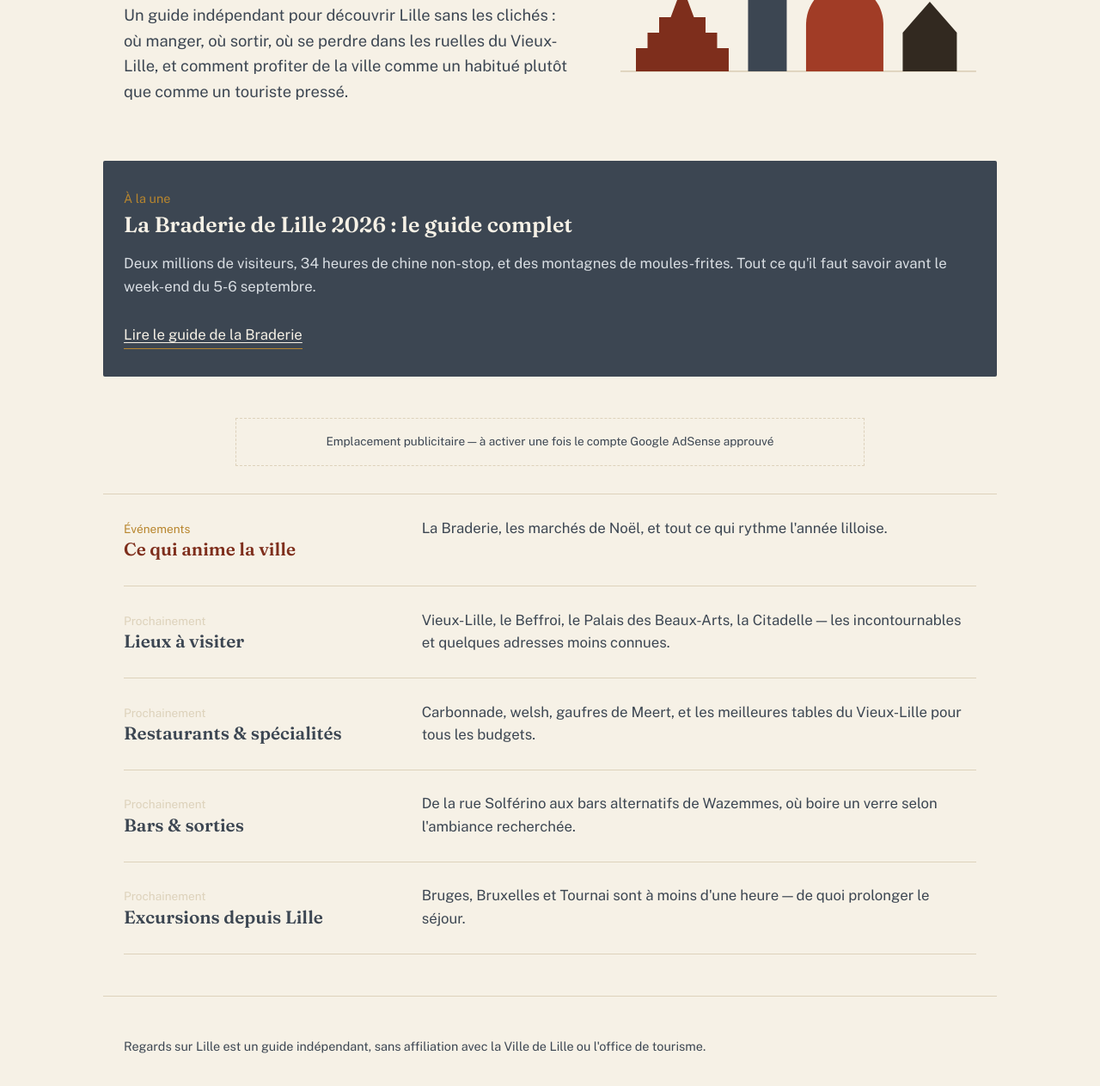
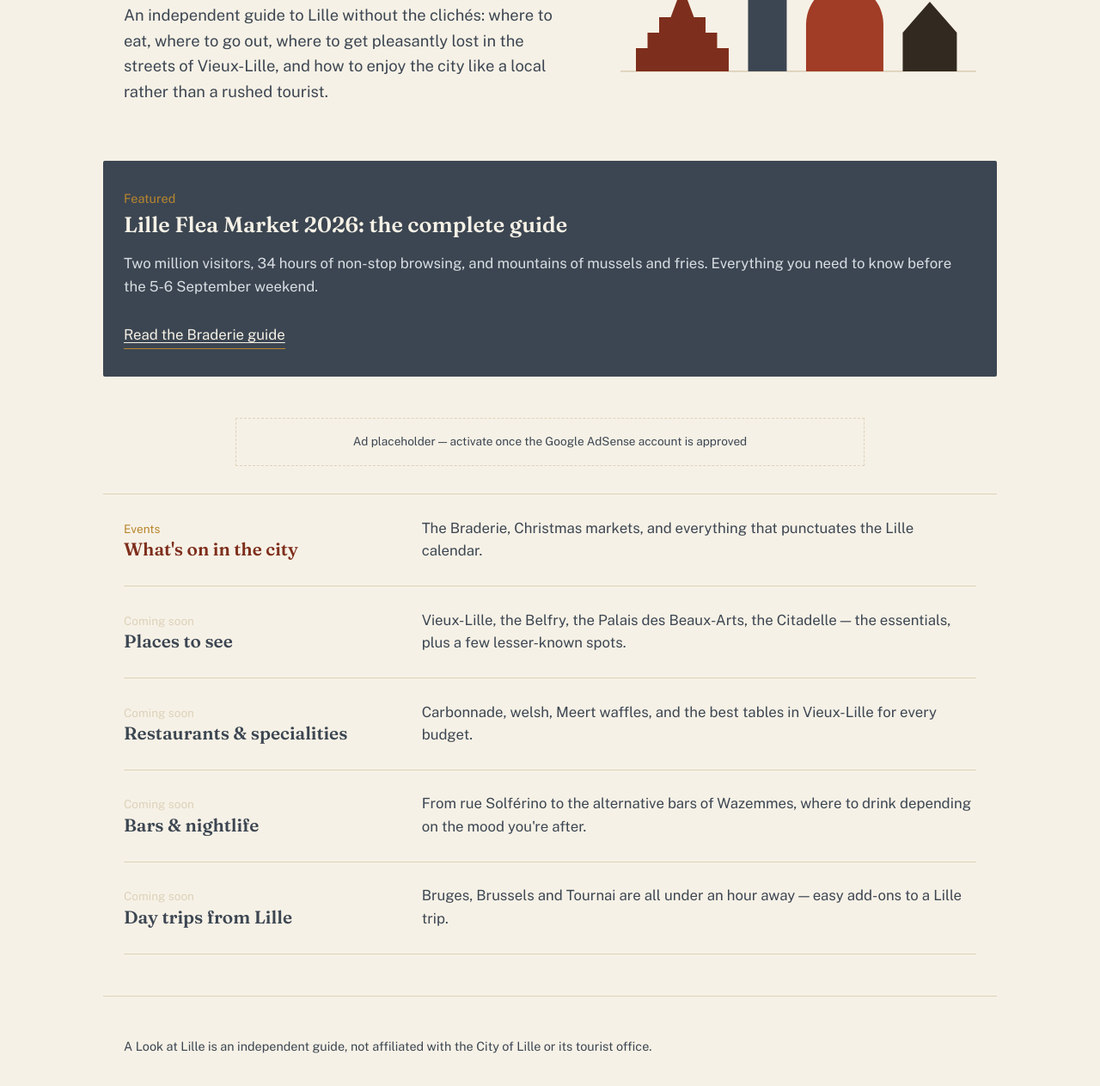
Before and after one commit to FromDescoToATPL/Lille, a plain HTML site: page index.html in a window 1280 px wide. Shown: the part 229-1492 px from the top of the page at 86% size. Drawn offline with nearby package versions, Linux system fonts and the light colour scheme.

Commit message:
Add files via upload

```diff
--- a/index.html
+++ b/index.html
@@ -1,31 +1,31 @@
 <!DOCTYPE html>
-<html lang="fr">
+<html lang="en">
 <head>
 <meta charset="UTF-8">
 <meta name="viewport" content="width=device-width, initial-scale=1.0">
-<title>Regards sur Lille — visiter, sortir, se régaler</title>
-<meta name="description" content="Guide indépendant de Lille pour visiteurs étrangers : lieux à visiter, restaurants, bars, infos pratiques et événements, en français et en anglais.">
+<title>A Look at Lille — see, eat, drink</title>
+<meta name="description" content="An independent guide to Lille for foreign visitors: places to see, restaurants, bars, practical info and events, in French and English.">
 <link rel="preconnect" href="https://fonts.googleapis.com">
 <link rel="preconnect" href="https://fonts.gstatic.com" crossorigin>
 <link href="https://fonts.googleapis.com/css2?family=Fraunces:wght@500;600&family=Public+Sans:wght@400;500;600&display=swap" rel="stylesheet">
-<link rel="stylesheet" href="style.css">
+<link rel="stylesheet" href="/style.css">
 </head>
 <body>
 
 <div class="topbar">
-  <a class="wordmark" href="index.html">Regards sur <em>Lille</em></a>
+  <a class="wordmark" href="/en/">A Look at <em>Lille</em></a>
   <nav class="lang-switch">
-    <a href="index.html">FR</a>
-    <a href="en/index.html">EN</a>
+    <a href="/">FR</a>
+    <a href="/en/">EN</a>
   </nav>
 </div>
 
 <section class="hero">
   <div>
-    <h1>Lille, racontée par quelqu'un qui y vit.</h1>
-    <p class="lede">Un guide indépendant pour découvrir Lille sans les clichés : où manger, où sortir, où se perdre dans les ruelles du Vieux-Lille, et comment profiter de la ville comme un habitué plutôt que comme un touriste pressé.</p>
+    <h1>Lille, told by someone who lives here.</h1>
+    <p class="lede">An independent guide to Lille without the clichés: where to eat, where to go out, where to get pleasantly lost in the streets of Vieux-Lille, and how to enjoy the city like a local rather than a rushed tourist.</p>
   </div>
-  <svg class="gables" viewBox="0 0 460 220" xmlns="http://www.w3.org/2000/svg" role="img" aria-label="Silhouette de toits à pignons flamands">
+  <svg class="gables" viewBox="0 0 460 220" xmlns="http://www.w3.org/2000/svg" role="img" aria-label="Silhouette of Flemish stepped-gable rooftops">
     <line x1="0" y1="200" x2="460" y2="200" stroke="#ddd2bb" stroke-width="2"/>
     <polygon points="20,200 20,170 35,170 35,150 50,150 50,130 65,130 80,90 95,130 110,130 110,150 125,150 125,170 140,170 140,200" fill="#7e2e1c"/>
     <rect x="165" y="80" width="50" height="120" fill="#3c4652"/>
@@ -38,60 +38,60 @@
 </section>
 
 <div class="featured">
-  <div class="tag">À la une</div>
-  <h2>La Braderie de Lille 2026 : le guide complet</h2>
-  <p>Deux millions de visiteurs, 34 heures de chine non-stop, et des montagnes de moules-frites. Tout ce qu'il faut savoir avant le week-end du 5-6 septembre.</p>
-  <a class="btn" href="evenements/braderie-2026.html">Lire le guide de la Braderie</a>
+  <div class="tag">Featured</div>
+  <h2>Lille Flea Market 2026: the complete guide</h2>
+  <p>Two million visitors, 34 hours of non-stop browsing, and mountains of mussels and fries. Everything you need to know before the 5-6 September weekend.</p>
+  <a class="btn" href="/en/evenements/braderie-2026.html">Read the Braderie guide</a>
 </div>
 
 <div class="ad-slot">
-  <div class="frame">Emplacement publicitaire — à activer une fois le compte Google AdSense approuvé</div>
+  <div class="frame">Ad placeholder — activate once the Google AdSense account is approved</div>
 </div>
 
 <section class="rubriques">
   <div class="rubrique">
     <div>
-      <span class="tag">Événements</span>
-      <h3>Ce qui anime la ville</h3>
+      <span class="tag">Events</span>
+      <h3>What's on in the city</h3>
     </div>
-    <p>La Braderie, les marchés de Noël, et tout ce qui rythme l'année lilloise.</p>
+    <p>The Braderie, Christmas markets, and everything that punctuates the Lille calendar.</p>
   </div>
 
   <div class="rubrique soon">
     <div>
-      <span class="tag">Prochainement</span>
-      <h3>Lieux à visiter</h3>
+      <span class="tag">Coming soon</span>
+      <h3>Places to see</h3>
     </div>
-    <p>Vieux-Lille, le Beffroi, le Palais des Beaux-Arts, la Citadelle — les incontournables et quelques adresses moins connues.</p>
+    <p>Vieux-Lille, the Belfry, the Palais des Beaux-Arts, the Citadelle — the essentials, plus a few lesser-known spots.</p>
   </div>
 
   <div class="rubrique soon">
     <div>
-      <span class="tag">Prochainement</span>
-      <h3>Restaurants &amp; spécialités</h3>
+      <span class="tag">Coming soon</span>
+      <h3>Restaurants &amp; specialities</h3>
     </div>
-    <p>Carbonnade, welsh, gaufres de Meert, et les meilleures tables du Vieux-Lille pour tous les budgets.</p>
+    <p>Carbonnade, welsh, Meert waffles, and the best tables in Vieux-Lille for every budget.</p>
   </div>
 
   <div class="rubrique soon">
     <div>
-      <span class="tag">Prochainement</span>
-      <h3>Bars &amp; sorties</h3>
+      <span class="tag">Coming soon</span>
+      <h3>Bars &amp; nightlife</h3>
     </div>
-    <p>De la rue Solférino aux bars alternatifs de Wazemmes, où boire un verre selon l'ambiance recherchée.</p>
+    <p>From rue Solférino to the alternative bars of Wazemmes, where to drink depending on the mood you're after.</p>
   </div>
 
   <div class="rubrique soon">
     <div>
-      <span class="tag">Prochainement</span>
-      <h3>Excursions depuis Lille</h3>
+      <span class="tag">Coming soon</span>
+      <h3>Day trips from Lille</h3>
     </div>
-    <p>Bruges, Bruxelles et Tournai sont à moins d'une heure — de quoi prolonger le séjour.</p>
+    <p>Bruges, Brussels and Tournai are all under an hour away — easy add-ons to a Lille trip.</p>
   </div>
 </section>
 
 <footer>
-  <p>Regards sur Lille est un guide indépendant, sans affiliation avec la Ville de Lille ou l'office de tourisme.</p>
+  <p>A Look at Lille is an independent guide, not affiliated with the City of Lille or its tourist office.</p>
 </footer>
 
 </body>
```
